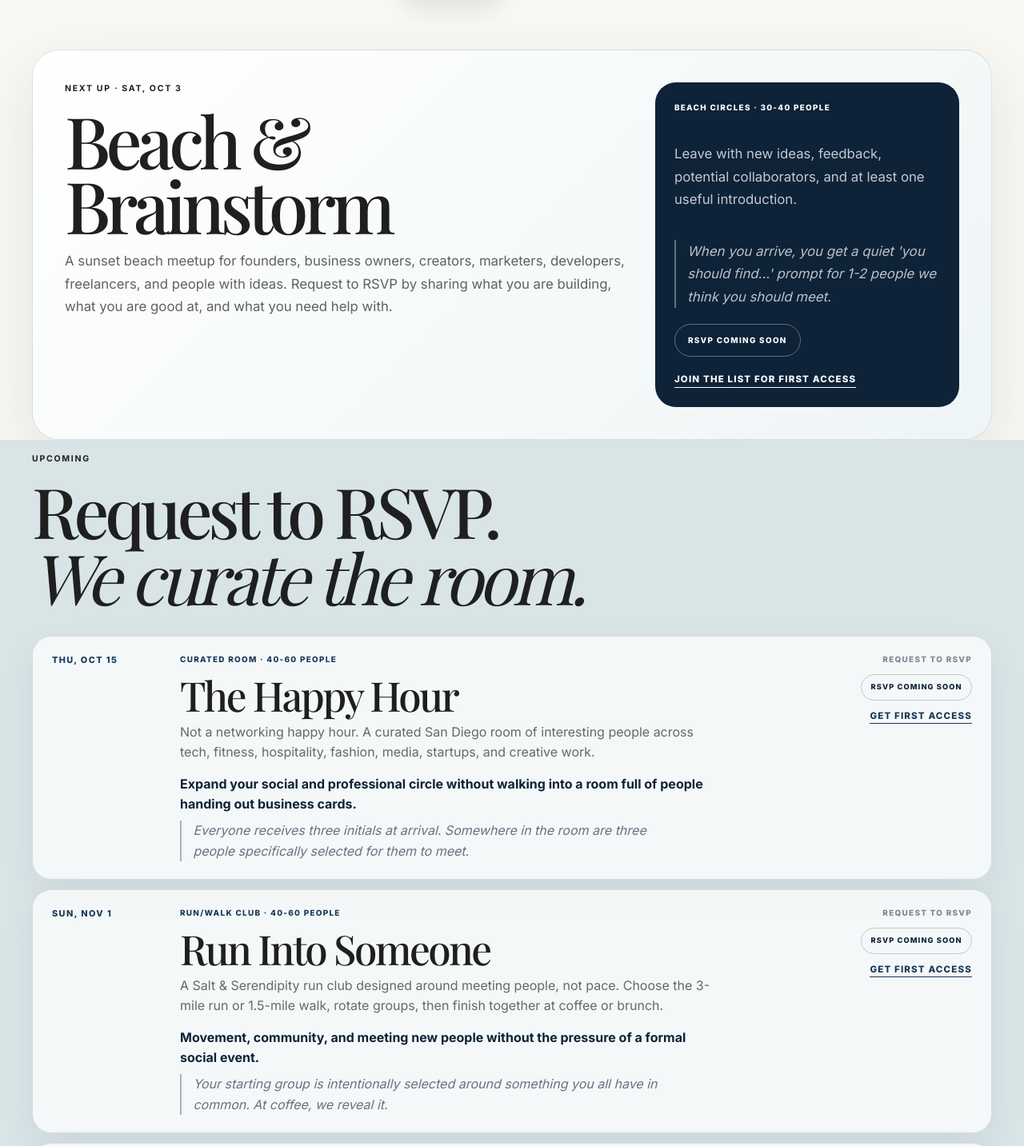
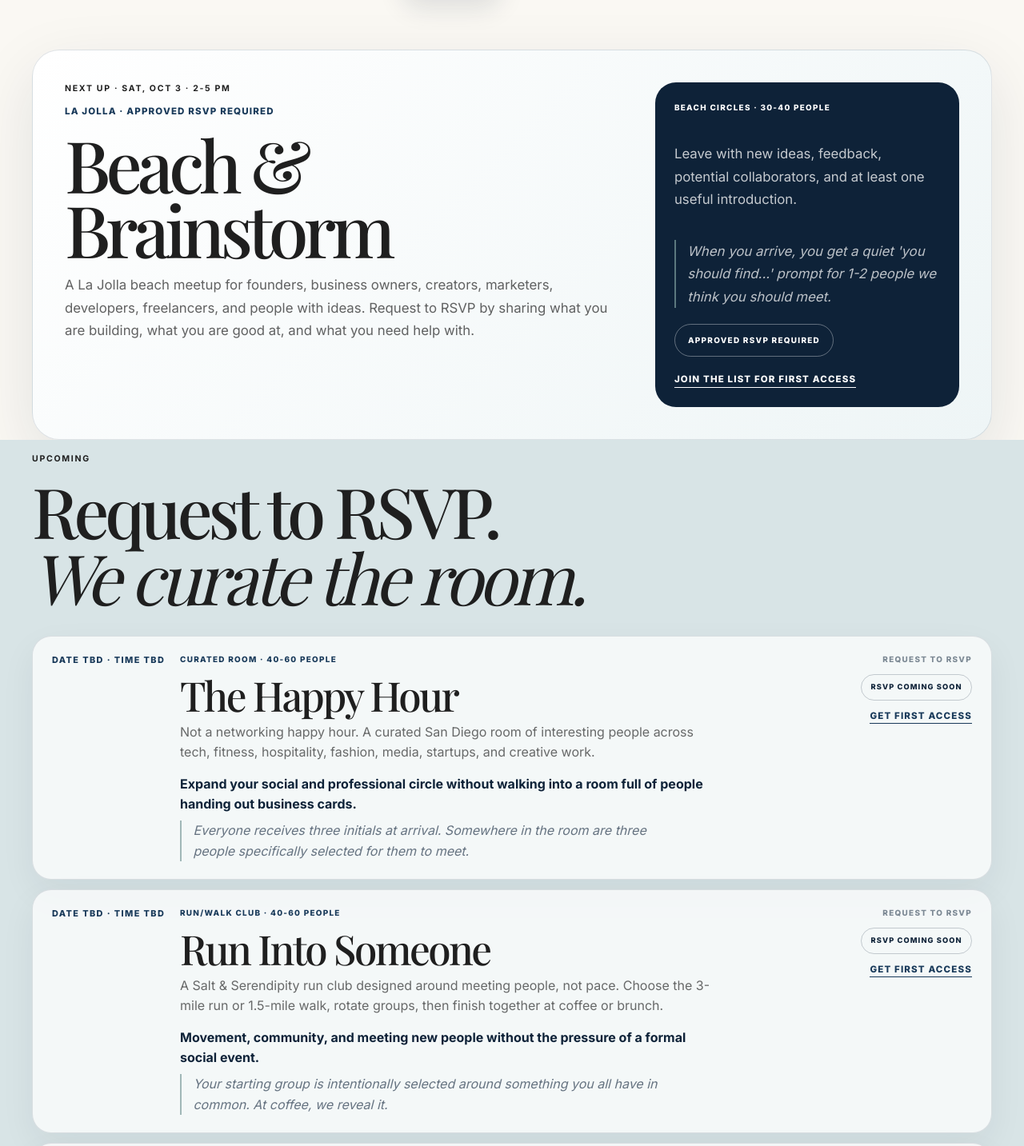
Before and after one commit to SeaForthStrategies/Salt-Serendipity, a Next.js app: page /events in a window 1280 px wide. Shown: the part 601-2034 px from the top of the page at 80% size. Built offline with nearby package versions, Linux system fonts and the light colour scheme; a web font is replaced by a local one.

Commit message:
Update Beach and Brainstorm details

```diff
--- a/src/app/events/page.tsx
+++ b/src/app/events/page.tsx
@@ -8,17 +8,19 @@ export const dynamic = "force-dynamic";
 const events = [
   {
     date: "2026-10-03",
-    label: "Sat, Oct 3",
+    label: "Sat, Oct 3 · 2-5 PM",
     title: "Beach & Brainstorm",
+    location: "La Jolla",
+    status: "Approved RSVP required",
     tag: "Beach circles · 30-40 people",
-    detail: "A sunset beach meetup for founders, business owners, creators, marketers, developers, freelancers, and people with ideas. Request to RSVP by sharing what you are building, what you are good at, and what you need help with.",
+    detail: "A La Jolla beach meetup for founders, business owners, creators, marketers, developers, freelancers, and people with ideas. Request to RSVP by sharing what you are building, what you are good at, and what you need help with.",
     promise: "Leave with new ideas, feedback, potential collaborators, and at least one useful introduction.",
     serendipity: "When you arrive, you get a quiet 'you should find...' prompt for 1-2 people we think you should meet.",
     spots: "Request to RSVP",
   },
   {
     date: "2026-10-15",
-    label: "Thu, Oct 15",
+    label: "Date TBD · Time TBD",
     title: "The Happy Hour",
     tag: "Curated room · 40-60 people",
     detail: "Not a networking happy hour. A curated San Diego room of interesting people across tech, fitness, hospitality, fashion, media, startups, and creative work.",
@@ -28,7 +30,7 @@ const events = [
   },
   {
     date: "2026-11-01",
-    label: "Sun, Nov 1",
+    label: "Date TBD · Time TBD",
     title: "Run Into Someone",
     tag: "Run/walk club · 40-60 people",
     detail: "A Salt & Serendipity run club designed around meeting people, not pace. Choose the 3-mile run or 1.5-mile walk, rotate groups, then finish together at coffee or brunch.",
@@ -38,7 +40,7 @@ const events = [
   },
   {
     date: "2026-11-14",
-    label: "Sat, Nov 14",
+    label: "Date TBD · Time TBD",
     title: "Build Something Together",
     tag: "Team challenge · 25-40 people",
     detail: "Guests request to attend by sharing their skills: design, marketing, engineering, sales, photography, content, finance, operations, and more. Then we form teams and give each group 90 minutes to create a business people would actually use.",
@@ -48,7 +50,7 @@ const events = [
   },
   {
     date: "2026-11-25",
-    label: "Wed, Nov 25",
+    label: "Date TBD · Time TBD",
     title: "The Dinner Table",
     tag: "One table · 20-30 people",
     detail: "An intimate Salt & Serendipity dinner with one table, curated guests, and no sitting only with whoever you came with. Each course introduces a different real conversation question.",
@@ -58,7 +60,7 @@ const events = [
   },
   {
     date: "2026-12-12",
-    label: "Sat, Dec 12",
+    label: "Date TBD · Time TBD",
     title: "Give & Get",
     tag: "Hidden matches · 35-50 people",
     detail: "Everyone submits two things before the event: something they can give and something they need. We curate the room around where people's strengths and needs overlap.",
@@ -68,7 +70,7 @@ const events = [
   },
   {
     date: "2026-12-27",
-    label: "Sun, Dec 27",
+    label: "Date TBD · Time TBD",
     title: "The Reset Club",
     tag: "Year-end reset · 25-40 people",
     detail: "Coffee, music, notebooks, planning, and vision boards, structured around accountability and connection instead of just pretty Pinterest boards.",
@@ -116,6 +118,7 @@ export default function EventsPage() {
         <MotionReveal className="events-feature-convert-card">
           <div>
             <p className="eyebrow">Next up · {featuredEvent.label}</p>
+            {featuredEvent.location ? <p className="events-meta">{featuredEvent.location} · {featuredEvent.status}</p> : null}
             <h2>{featuredEvent.title}</h2>
             <p>{featuredEvent.detail}</p>
           </div>
@@ -123,7 +126,7 @@ export default function EventsPage() {
             <span>{featuredEvent.tag}</span>
             <p>{featuredEvent.promise}</p>
             <p className="events-serendipity">{featuredEvent.serendipity}</p>
-            <b className="events-rsvp">RSVP coming soon</b>
+            <b className="events-rsvp">{featuredEvent.status ?? "RSVP coming soon"}</b>
             <Link className="events-list-link" href="/#join-list">Join the list for first access</Link>
           </div>
         </MotionReveal>
@@ -142,6 +145,7 @@ export default function EventsPage() {
               <span>{event.label}</span>
               <div>
                 <p className="events-tag">{event.tag}</p>
+                {event.location ? <p className="events-meta">{event.location} · {event.status}</p> : null}
                 <h3>{event.title}</h3>
                 <p>{event.detail}</p>
                 <p className="events-promise">{event.promise}</p>
--- a/src/app/globals.css
+++ b/src/app/globals.css
@@ -386,3 +386,7 @@ body { background:#f7f5f2; }
 .events-serendipity { border-left:2px solid rgba(125,157,156,.7); padding-left:.9rem; font-style:italic; }
 .events-feature-side .events-serendipity { color:rgba(255,255,255,.72) !important; }
 .events-row .events-serendipity { max-width:38rem; color:rgba(14,34,56,.62) !important; }
+
+.events-meta { margin-top:.65rem !important; color:#193a5a !important; font-size:.72rem !important; font-weight:800; letter-spacing:.1em; text-transform:uppercase; }
+.events-feature-convert-card .events-meta { max-width:none; }
+.events-row .events-meta { margin-bottom:.75rem; }
```
